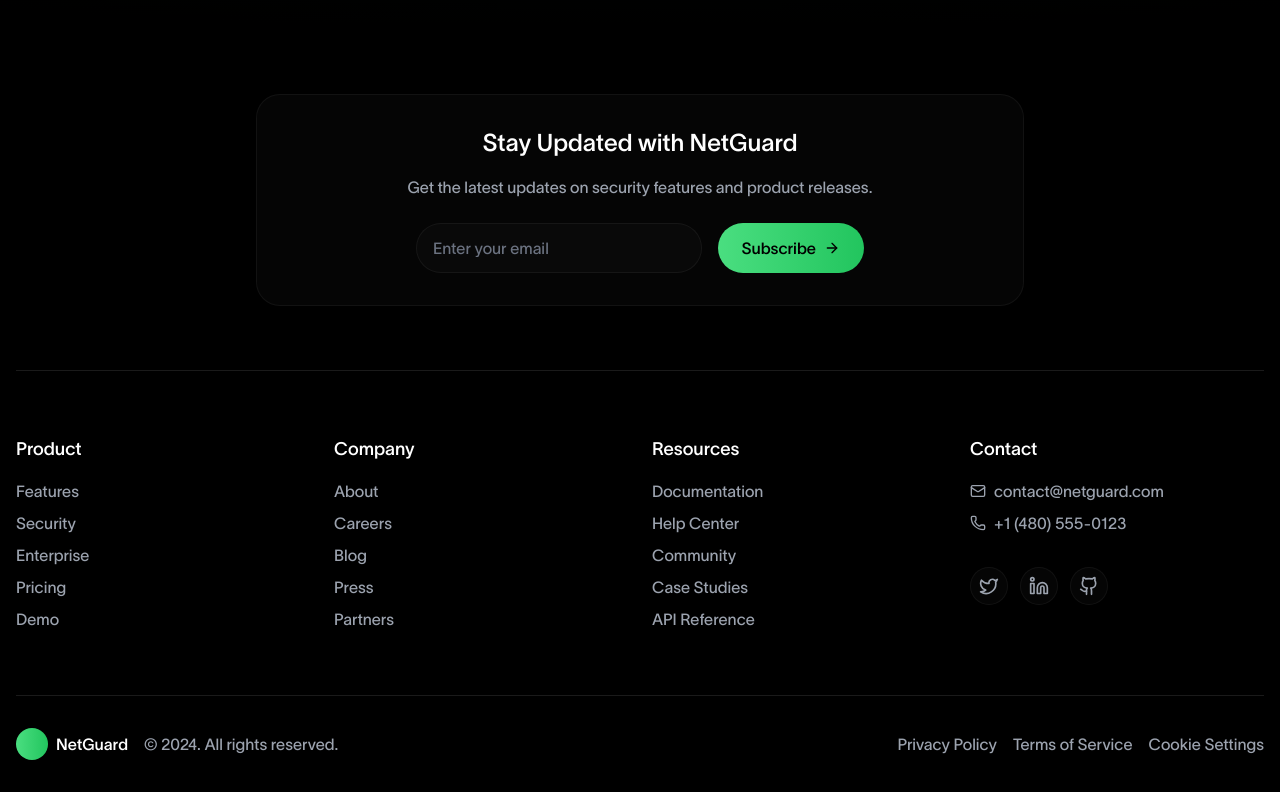
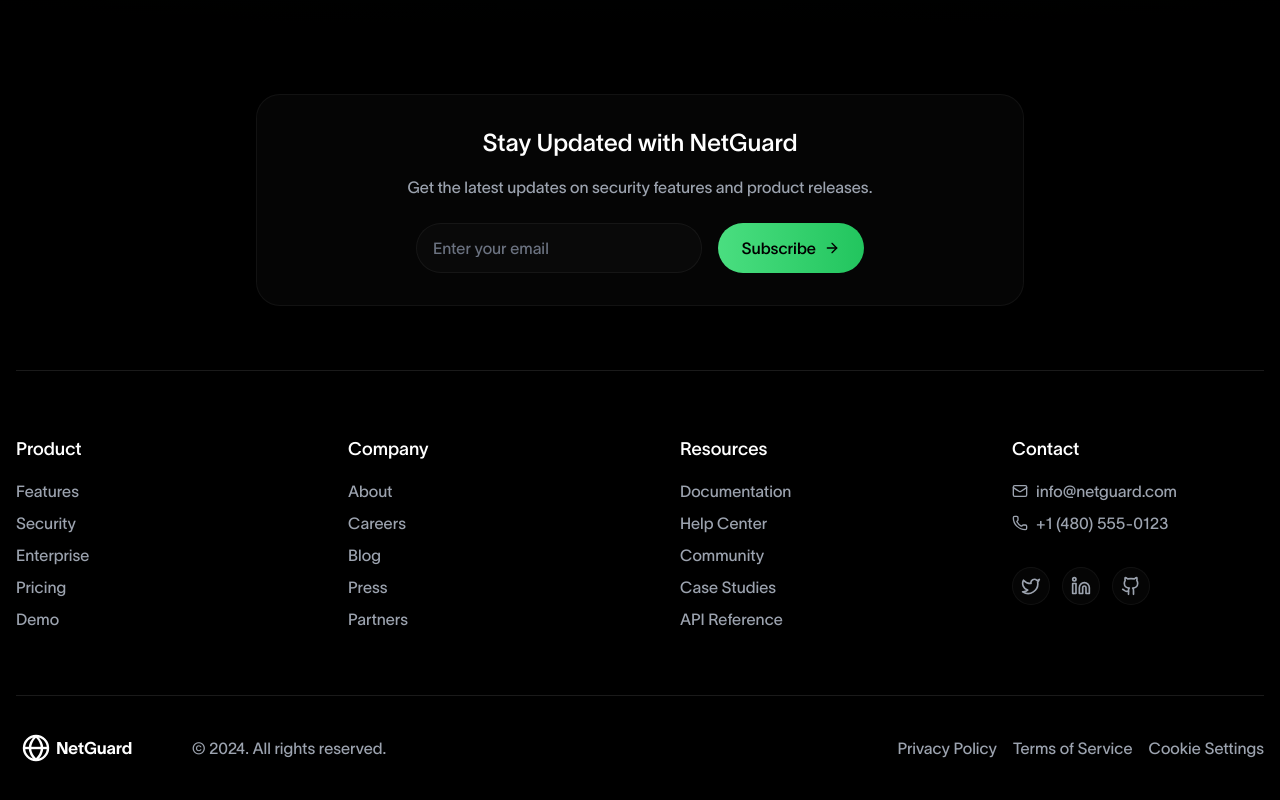
Before and after one commit to 66HEX/net-guard, a Next.js app: page / in a window 1280 px wide. Shown: the part 7483-8283 px from the top of the page. Built offline with nearby package versions, Linux system fonts and the light colour scheme.

Commit message:
added logo to a footer, changed accordion animation

```diff
--- a/app/components/AccordionItem/accordionItem.tsx
+++ b/app/components/AccordionItem/accordionItem.tsx
@@ -1,5 +1,5 @@
 import { ChevronDown } from 'lucide-react';
-import { useEffect, useRef } from 'react';
+import { useEffect, useRef, useState } from 'react';
 import gsap from 'gsap';
 
 interface AccordionItemProps {
@@ -10,35 +10,55 @@ interface AccordionItemProps {
 }
 
 const AccordionItem = ({ question, answer, isOpen, onClick }: AccordionItemProps) => {
-    const contentRef = useRef(null);
+    const contentRef = useRef<HTMLDivElement>(null);
+    const [contentHeight, setContentHeight] = useState(0);
 
     useEffect(() => {
-        if (!contentRef.current) return;
+        const element = contentRef.current;
+        if (!element) return;
 
-        gsap.to(contentRef.current, {
-            height: isOpen ? 'auto' : 0,
+        const updateHeight = () => {
+            const innerContent = element.firstElementChild;
+            if (innerContent instanceof HTMLElement) {
+                setContentHeight(innerContent.offsetHeight);
+            }
+        };
+
+        window.addEventListener('resize', updateHeight);
+        updateHeight();
+
+        return () => window.removeEventListener('resize', updateHeight);
+    }, [answer]);
+
+    useEffect(() => {
+        const element = contentRef.current;
+        if (!element) return;
+
+        gsap.to(element, {
+            height: isOpen ? contentHeight : 0,
             duration: 0.5,
             ease: 'power2.out'
         });
-    }, [isOpen]);
+    }, [isOpen, contentHeight]);
 
     return (
         <div className="mb-4">
             <button
                 onClick={onClick}
                 className="w-full flex items-center p-6 text-left rounded-2xl
-          backdrop-blur-md bg-white/[0.02] border border-white/[0.05]
-          hover:border-white/[0.1] transition-all duration-300"
+                    backdrop-blur-md bg-white/[0.02] border border-white/[0.05]
+                    hover:border-white/[0.1] transition-all duration-300"
             >
                 <span className="flex-1 text-base font-medium text-white">{question}</span>
                 <ChevronDown
                     className={`ml-4 flex-shrink-0 w-5 h-5 text-green-400 transition-transform duration-300
-          ${isOpen ? 'rotate-180' : 'rotate-0'}`}
+                    ${isOpen ? 'rotate-180' : 'rotate-0'}`}
                 />
             </button>
             <div
                 ref={contentRef}
-                className="overflow-hidden h-0"
+                className="overflow-hidden"
+                style={{ height: 0 }}
             >
                 <div className="p-6 text-gray-400 leading-relaxed">
                     {answer}
--- a/app/components/BottomBar/bottomBar.tsx
+++ b/app/components/BottomBar/bottomBar.tsx
@@ -5,8 +5,33 @@ const BottomBar = () => {
         <div className="py-8 border-t border-white/10 flex flex-col md:flex-row justify-between items-center gap-4">
             <div className="w-full md:w-fit flex items-center">
                 <div className="flex gap-2 items-center">
-                    <div className="w-8 h-8 rounded-full bg-gradient-to-r from-green-400 to-green-500"/>
-                    <span className="font-medium">NetGuard</span>
+                    <svg viewBox="0 0 400 100" xmlns="http://www.w3.org/2000/svg" className="h-10 w-auto">
+                        <defs>
+                            <style>
+                                {`@font-face {
+                                            font-family: 'Lausanne';
+                                            src: url('/fonts/TWKLausanne-700.woff2') format('woff2'),
+                                                 url('/fonts/TWKLausanne-700.woff') format('woff');
+                                        }`}
+                            </style>
+                        </defs>
+
+                        <g transform="translate(20, 20)">
+                            <circle cx="30" cy="30" r="30" fill="none" stroke="currentColor" strokeWidth="6"/>
+                            <path d="M0,30 L60,30" stroke="currentColor" strokeWidth="6"/>
+                            <path d="M30,0 Q60,30 30,60" stroke="currentColor" strokeWidth="6" fill="none"/>
+                            <path d="M30,0 Q0,30 30,60" stroke="currentColor" strokeWidth="6" fill="none"/>
+                        </g>
+
+                        <text x="100" y="65"
+                              fontFamily="Lausanne, -apple-system, sans-serif"
+                              fontWeight="700"
+                              fontSize="42px"
+                              letterSpacing="-0.5px"
+                              fill="currentColor">
+                            NetGuard
+                        </text>
+                    </svg>
                 </div>
                 <span className="text-gray-400 ml-4">© 2024. All rights reserved.</span>
             </div>
--- a/app/components/FooterContent/footerContent.tsx
+++ b/app/components/FooterContent/footerContent.tsx
@@ -4,7 +4,7 @@ import SocialLink from "@/app/components/SocialLink/socialLink";
 
 const FooterContent = () => {
     return (
-        <div className="py-16 grid grid-cols-2 md:grid-cols-4 gap-6">
+        <div className="py-16 grid grid-cols-2 md:grid-cols-4 gap-20">
             <div className="space-y-4">
                 <h4 className="text-lg font-medium">Product</h4>
                 <ul className="space-y-2">
@@ -41,12 +41,12 @@ const FooterContent = () => {
                     <li className="flex flex-col md:flex-row items-start md:items-center gap-2">
                         <Mail className="hidden lg:block w-4 h-4 text-gray-400"/>
                         <FooterLink href="mailto:contact@netguard.com" className="flex items-center gap-2">
-                            contact@netguard.com
+                            info@netguard.com
                         </FooterLink>
                     </li>
                     <li className="flex flex-col md:flex-row items-start md:items-center gap-2">
                         <Phone className="hidden lg:block w-4 h-4 text-gray-400 "/>
-                        <FooterLink href="mailto:contact@netguard.com" className="flex items-center gap-2">
+                        <FooterLink href="#" className="flex items-center gap-2">
                             +1 (480) 555-0123
                         </FooterLink>
                     </li>
```
